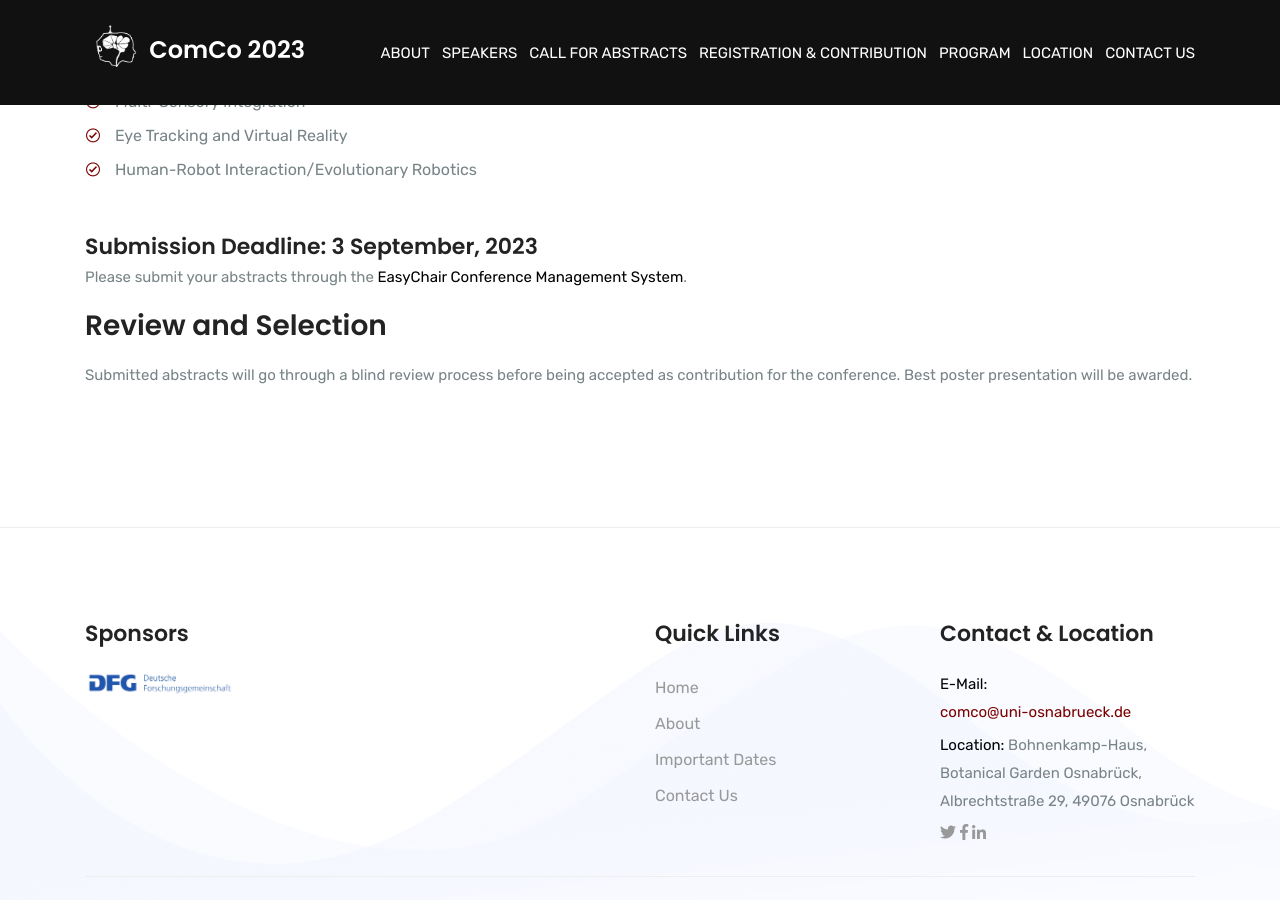
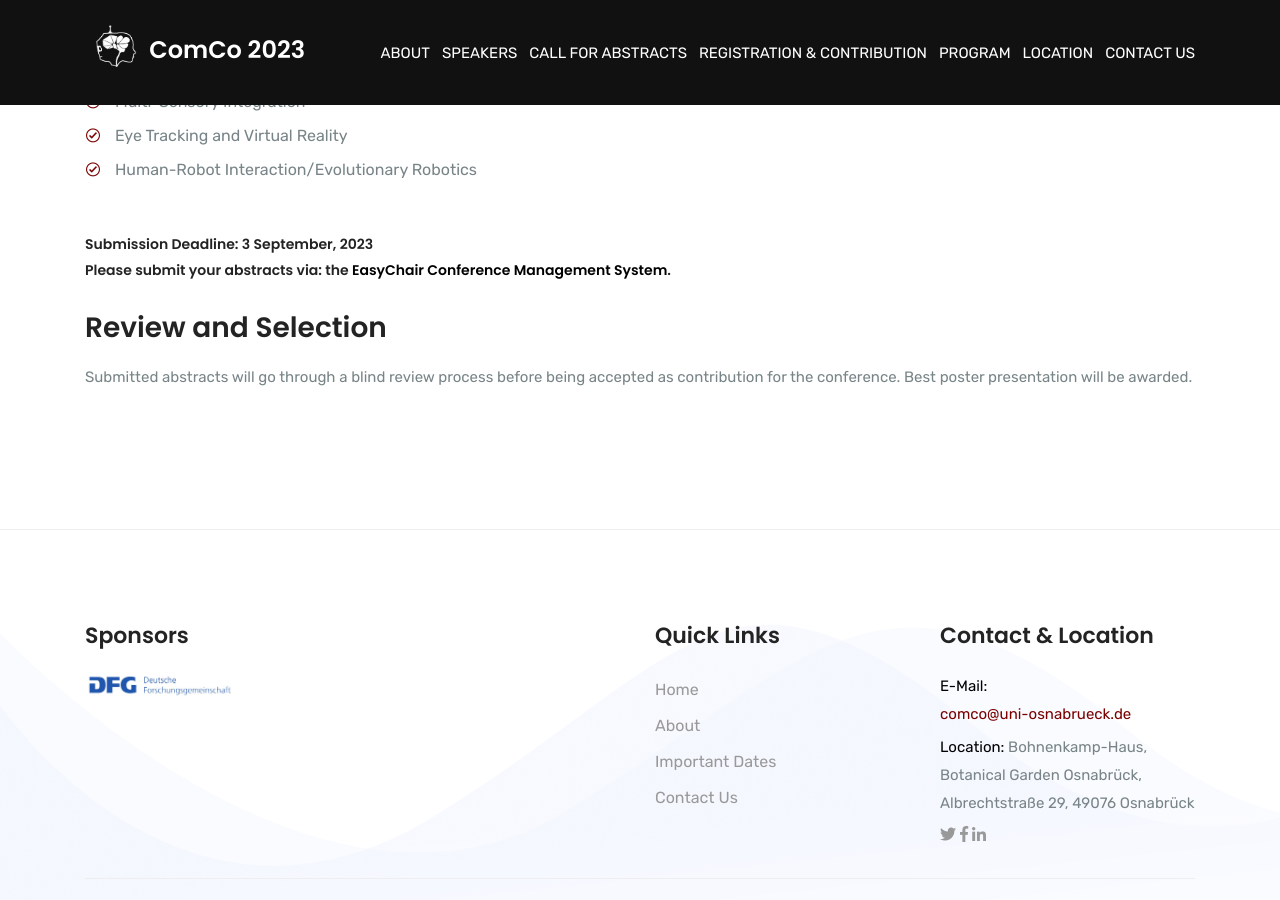
Before and after one commit to comco23/comco23.github.io, a Jekyll site: the page built from papers.html, in a window 1280 px wide and 900 px high, scrolled down 1063 px. Built offline with Jekyll 4.4.1, drawn with Linux system fonts in a browser that asks for light colours; some web fonts are replaced.

```diff
--- a/papers.html
+++ b/papers.html
@@ -42,8 +42,9 @@ permalink: /papers
 
 			</div>
 		</div>
-		<h4>Submission Deadline: 3 September, 2023</h4>
-		<p>Please submit your abstracts through the <a href="https://easychair.org/my/conference?conf=comco2023"> EasyChair Conference Management System</a>.</p>
+		<h6>Submission Deadline: 3 September, 2023</h6>
+		<h6>Please submit your abstracts via: the <a href="https://easychair.org/my/conference?conf=comco2023"> EasyChair Conference Management System</a>.</h6> </br>
+
 		<div class="row align-items-center">
 			<div class="col-lg-12 col-sm-12 col-md-12 mb-4">
 				<h3 class="mb-3">Review and Selection</h3>
```
